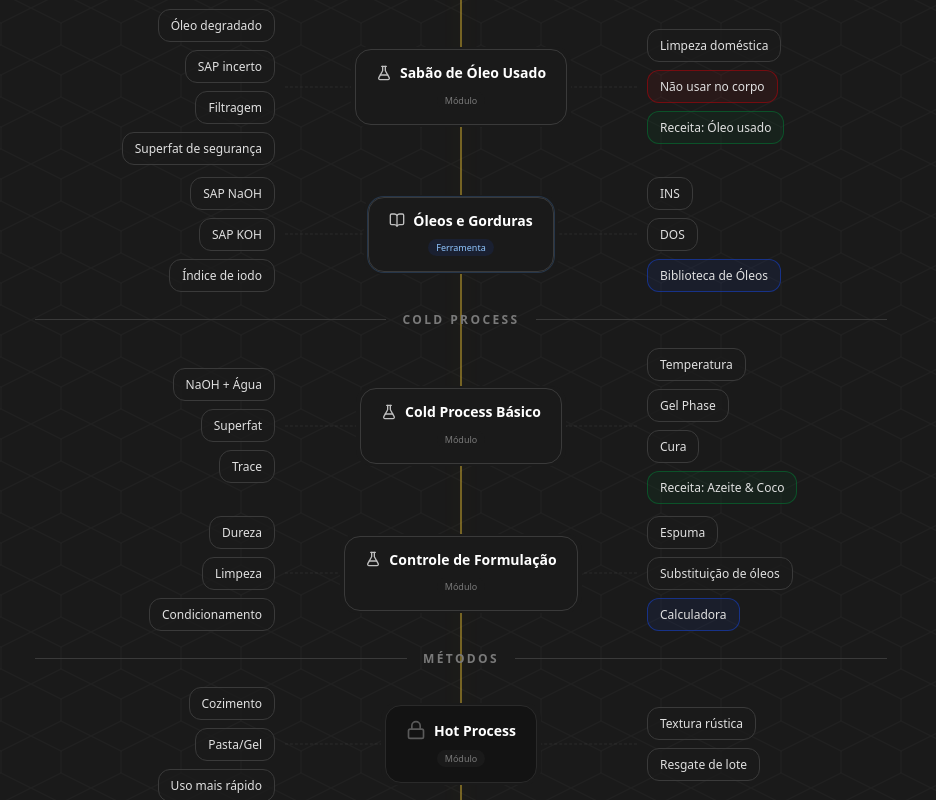
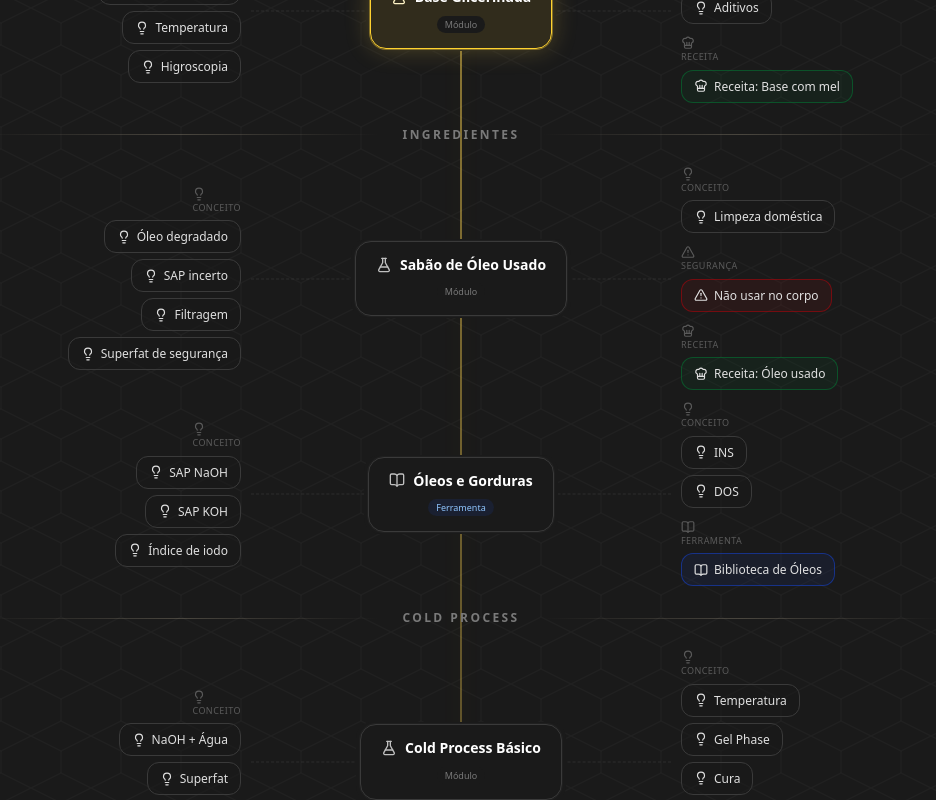
Before and after one commit to PedroAkaki/moonrock-saboaria, a Next.js app: page /roadmap in a window 1280 px wide. Shown: the part 720-1520 px from the top of the page, without its empty margins (179-1115 px from the left). Built offline with nearby package versions, Linux system fonts and the light colour scheme.

Commit message:
feat: v31 — Roadmap visual polish, topic groups, better locked nodes, gradient backbone

```diff
--- a/components/RoadmapMap.tsx
+++ b/components/RoadmapMap.tsx
@@ -2,7 +2,7 @@
 
 import { useEffect, useMemo, useState, Fragment } from "react";
 import Link from "next/link";
-import { Check, Lock, Play, ArrowRight, ShieldCheck, FlaskConical, BookOpen, Sparkles } from "lucide-react";
+import { Check, Lock, Play, ArrowRight, ShieldCheck, FlaskConical, BookOpen, Sparkles, ChefHat, AlertTriangle, Lightbulb, Gavel } from "lucide-react";
 import { roadmapNodes, RoadmapNode, RoadmapTopic } from "@/data/roadmap-nodes";
 import learningModules from "@/data/learning-modules.json";
 import { getProgress } from "@/lib/progress";
@@ -51,37 +51,29 @@ function typeBadge(type: string): { label: string; className: string } {
   }
 }
 
-function centerBorderByType(type: string, status: RoadmapStatus): string {
-  const base = statusClasses(status);
-  switch (type) {
-    case "foundation": return `${base} ring-1 ring-amber-300/30`;
-    case "tool": return `${base} ring-1 ring-blue-400/20`;
-    case "milestone": return `${base} ring-1 ring-purple-400/20`;
-    default: return base;
-  }
-}
-
 function statusClasses(status: RoadmapStatus): string {
   switch (status) {
     case "completed": return "border-green-500/50 bg-green-900/10 text-green-200 ring-1 ring-green-500/30";
     case "current": return "border-amber-300 bg-amber-300/10 text-amber-100 shadow-[0_0_24px_rgba(252,211,77,0.25)] ring-1 ring-amber-300/40";
-    case "in-progress": return "border-purple-500/60 bg-purple-900/20 text-purple-100";
-    case "locked": return "border-moon-700 bg-moon-900/50 text-moon-500";
-    default: return "border-moon-600 bg-moon-800/70 text-moon-200";
+    case "in-progress": return "border-purple-500/60 bg-purple-900/20 text-purple-100 ring-1 ring-purple-500/20";
+    case "locked": return "border-moon-700 bg-moon-900/50 text-moon-500 ring-0";
+    default: return "border-moon-600 bg-moon-800/70 text-moon-200 ring-1 ring-moon-500/10";
   }
 }
 
-const TOPIC_TYPE_COLORS: Record<string, string> = {
-  safety: "border-red-700/50 bg-red-900/15",
-  tool: "border-blue-700/50 bg-blue-900/15",
-  recipe: "border-green-700/50 bg-green-900/15",
-  checklist: "border-purple-700/50 bg-purple-900/15",
+const TOPIC_CLUSTER: Record<string, { icon: React.ReactNode; label: string; wrapper: string }> = {
+  concept: { icon: <Lightbulb className="h-3.5 w-3.5" />, label: "Conceito", wrapper: "border-moon-600 bg-moon-800/60" },
+  safety: { icon: <AlertTriangle className="h-3.5 w-3.5" />, label: "Segurança", wrapper: "border-red-700/50 bg-red-900/15" },
+  tool: { icon: <BookOpen className="h-3.5 w-3.5" />, label: "Ferramenta", wrapper: "border-blue-700/50 bg-blue-900/15" },
+  recipe: { icon: <ChefHat className="h-3.5 w-3.5" />, label: "Receita", wrapper: "border-green-700/50 bg-green-900/15" },
+  checklist: { icon: <Gavel className="h-3.5 w-3.5" />, label: "Checklist", wrapper: "border-purple-700/50 bg-purple-900/15" },
 };
 
 function TopicPill({ topic }: { topic: RoadmapTopic }) {
-  const color = TOPIC_TYPE_COLORS[topic.type] ?? "border-moon-600 bg-moon-800/70";
+  const cluster = TOPIC_CLUSTER[topic.type] ?? TOPIC_CLUSTER.concept;
   const content = (
-    <div className={`flex items-center gap-1.5 rounded-xl border px-3 py-2 text-xs leading-tight transition-colors ${color} ${topic.href ? "hover:brightness-125 cursor-pointer" : ""}`}>
+    <div className={`flex items-center gap-1.5 rounded-xl border px-3 py-2 text-xs leading-tight transition-colors ${cluster.wrapper} ${topic.href ? "hover:brightness-125 cursor-pointer" : ""}`}>
+      {cluster.icon}
       <span>{topic.title}</span>
       {topic.importance === "secondary" && <span className="text-[9px] text-moon-500">(extra)</span>}
     </div>
@@ -90,18 +82,52 @@ function TopicPill({ topic }: { topic: RoadmapTopic }) {
   return <div>{content}</div>;
 }
 
+function TopicGroup({ topics, position }: { topics: RoadmapTopic[]; position: "left" | "right" }) {
+  const groups: Record<string, RoadmapTopic[]> = {};
+  for (const t of topics) {
+    if (!groups[t.type]) groups[t.type] = [];
+    groups[t.type].push(t);
+  }
+  const order = ["concept", "safety", "tool", "recipe", "checklist"];
+  return (
+    <div className={`flex flex-col gap-3 ${position === "left" ? "items-end" : "items-start"}`}>
+      {order.map((type) => {
+        const items = groups[type];
+        if (!items?.length) return null;
+        const cluster = TOPIC_CLUSTER[type] ?? TOPIC_CLUSTER.concept;
+        return (
+          <div key={type} className={`flex flex-col gap-1.5 ${position === "left" ? "items-end" : "items-start"}`}>
+            <span className={`text-[9px] font-medium uppercase tracking-wider text-moon-500 ${position === "left" ? "text-right" : "text-left"}`}>
+              {cluster.icon} {cluster.label}
+            </span>
+            {items.map((topic) => (
+              <TopicPill key={topic.id} topic={topic} />
+            ))}
+          </div>
+        );
+      })}
+    </div>
+  );
+}
+
 function CenterNode({ node, status }: { node: RoadmapNode; status: RoadmapStatus }) {
   const badge = typeBadge(node.type);
+  const isLocked = status === "locked";
   const content = (
-    <div className={`rounded-2xl border px-5 py-3.5 text-center transition-all ${centerBorderByType(node.type, status)}`}>
+    <div className={`rounded-2xl border px-5 py-3.5 text-center transition-all relative ${statusClasses(status)} ${isLocked ? "opacity-70" : ""}`}>
+      {isLocked && (
+        <div className="absolute -top-2.5 -right-2.5 flex items-center gap-1 rounded-full bg-moon-700 border border-moon-600 px-2 py-0.5 text-[9px] font-medium text-moon-400 shadow-sm">
+          <Lock className="h-3 w-3" /> Em breve
+        </div>
+      )}
       <div className="flex items-center justify-center gap-2 mb-1">
-        {status === "completed" ? <Check className="h-5 w-5 text-green-300" /> : status === "locked" ? <Lock className="h-5 w-5 text-moon-500" /> : typeIcon(node.type)}
-        <span className="text-sm font-bold leading-tight text-white">{node.title}</span>
+        {status === "completed" ? <Check className="h-5 w-5 text-green-300" /> : isLocked ? <Lock className="h-5 w-5 text-moon-600" /> : typeIcon(node.type)}
+        <span className={`text-sm font-bold leading-tight ${isLocked ? "text-moon-500" : "text-white"}`}>{node.title}</span>
       </div>
       <span className={`text-[9px] font-medium px-2 py-0.5 rounded-full ${badge.className}`}>{badge.label}</span>
     </div>
   );
-  if (node.href && status !== "locked") return <Link href={node.href} className="block hover:-translate-y-0.5 transition-transform">{content}</Link>;
+  if (node.href && !isLocked) return <Link href={node.href} className="block hover:-translate-y-0.5 transition-transform">{content}</Link>;
   return content;
 }
 
@@ -126,11 +152,11 @@ export default function RoadmapMap() {
 
   return (
     <div className="w-full overflow-x-auto pb-8">
-      <div className="relative mx-auto min-w-[800px] max-w-[900px] px-6 py-4">
-        {/* CTA */}
+      <div className="relative mx-auto min-w-[880px] max-w-[1024px] px-8 py-4">
+        {/* Continue CTA */}
         {continueAction && continueAction.slug !== "aprendizado" && (
           <Link href={continueAction.href}
-            className="group mb-5 flex items-center gap-3 rounded-xl border border-amber-300/40 bg-amber-300/10 px-4 py-3 hover:bg-amber-300/20 transition-colors">
+            className="group mb-6 flex items-center gap-3 rounded-xl border border-amber-300/40 bg-amber-300/10 px-4 py-3 hover:bg-amber-300/20 transition-colors">
             <div className="flex h-10 w-10 items-center justify-center rounded-full bg-amber-300/20">
               <Play className="h-5 w-5 text-amber-200 ml-0.5" />
             </div>
@@ -142,54 +168,68 @@ export default function RoadmapMap() {
           </Link>
         )}
 
-        {/* Mini header */}
-        <div className="text-center mb-5">
+        {/* Section header */}
+        <div className="text-center mb-6">
           <span className="text-xs font-bold uppercase tracking-[0.3em] text-amber-300/70">Trilha Principal</span>
         </div>
 
-        {/* Continuous backbone — behind everything */}
-        <div className="absolute left-1/2 top-20 bottom-28 w-0.5 -translate-x-1/2 rounded-full bg-amber-300/40 shadow-[0_0_20px_rgba(252,211,77,0.15)]" />
+        {/* Vertical backbone with gradient fade */}
+        <div className="absolute left-1/2 top-24 bottom-32 w-0.5 -translate-x-1/2 rounded-full"
+          style={{
+            background: "linear-gradient(to bottom, rgba(252,211,77,0.6), rgba(252,211,77,0.3), rgba(252,211,77,0.1))",
+            boxShadow: "0 0 20px rgba(252,211,77,0.15)",
+          }}
+        />
 
         {roadmapNodes.map((node, idx) => {
           const status = getSlugStatus(node, progress, modules);
           const showSection = node.section && node.section !== lastSection;
           if (node.section) lastSection = node.section;
+          const isLocked = status === "locked";
 
           return (
             <Fragment key={node.id}>
-              {/* Section label */}
+              {/* Section divider */}
               {showSection && (
-                <div className="relative z-10 flex items-center gap-4 my-5">
-                  <div className="flex-1 h-px bg-moon-600" />
-                  <span className="text-xs font-bold uppercase tracking-[0.2em] text-moon-400 shrink-0">{node.section}</span>
-                  <div className="flex-1 h-px bg-moon-600" />
+                <div className="relative z-10 flex items-center gap-4 my-6">
+                  <div className="flex-1 h-px" style={{
+                    background: "linear-gradient(to right, transparent, rgba(120,113,98,0.5), transparent)",
+                  }} />
+                  <span className="text-xs font-bold uppercase tracking-[0.2em] text-moon-400 shrink-0 px-2">{node.section}</span>
+                  <div className="flex-1 h-px" style={{
+                    background: "linear-gradient(to right, transparent, rgba(120,113,98,0.5), transparent)",
+                  }} />
                 </div>
               )}
 
-              {/* Row with dashed connectors */}
-              <div className="relative grid grid-cols-[240px_1fr_240px] gap-6 items-center my-3">
-                {/* Dashed horizontal connector behind everything */}
-                <div className="absolute left-[250px] right-[250px] top-1/2 border-t border-dashed border-moon-500/25 -translate-y-1/2 z-0" />
+              {/* Row */}
+              <div className={`relative grid grid-cols-[260px_1fr_260px] gap-6 items-center my-3 ${isLocked ? "opacity-60" : ""}`}>
+                {/* Horizontal dashed connector */}
+                <div className="absolute left-[270px] right-[270px] top-1/2 border-t border-dashed border-moon-500/30 -translate-y-1/2 z-0" />
 
-                {/* Left topics */}
-                <div className="relative z-10 flex flex-col items-end gap-2">
-                  {node.leftTopics?.map((topic) => (
-                    <TopicPill key={topic.id} topic={topic} />
-                  ))}
+                {/* Left side topics */}
+                <div className="relative z-10">
+                  {node.leftTopics && node.leftTopics.length > 0 && (
+                    <TopicGroup topics={node.leftTopics} position="left" />
+                  )}
                 </div>
 
-                {/* Center node — masked from backbone */}
+                {/* Center node */}
                 <div className="relative z-10 flex flex-col items-center">
-                  <div className="bg-moon-800 rounded-2xl px-1 py-0.5">
+                  {isLocked ? (
                     <CenterNode node={node} status={status} />
-                  </div>
+                  ) : (
+                    <div className="bg-moon-800 rounded-2xl px-1 py-0.5">
+                      <CenterNode node={node} status={status} />
+                    </div>
+                  )}
                 </div>
 
-                {/* Right topics */}
-                <div className="relative z-10 flex flex-col items-start gap-2">
-                  {node.rightTopics?.map((topic) => (
-                    <TopicPill key={topic.id} topic={topic} />
-                  ))}
+                {/* Right side topics */}
+                <div className="relative z-10">
+                  {node.rightTopics && node.rightTopics.length > 0 && (
+                    <TopicGroup topics={node.rightTopics} position="right" />
+                  )}
                 </div>
               </div>
             </Fragment>
@@ -197,21 +237,21 @@ export default function RoadmapMap() {
         })}
 
         {/* End cap */}
-        <div className="relative z-10 text-center mt-4">
-          <div className="inline-flex items-center gap-2 rounded-xl border border-moon-700 bg-moon-900/70 px-4 py-2.5 text-xs font-bold uppercase tracking-wider text-moon-500">
-            <Lock className="h-3.5 w-3.5" /> Em breve
+        <div className="relative z-10 text-center mt-6">
+          <div className="inline-flex items-center gap-2 rounded-xl border border-moon-700 bg-moon-900/70 px-5 py-3 text-xs font-bold uppercase tracking-wider text-moon-500">
+            <Lock className="h-3.5 w-3.5" /> Mais módulos em breve
           </div>
         </div>
 
-        {/* Progress */}
+        {/* Progress bar */}
         <div className="relative z-10 mt-8 rounded-2xl border border-moon-700 bg-moon-900/80 p-5">
           <div className="flex items-center justify-between gap-4">
-            <div>
+            <div className="shrink-0">
               <p className="text-3xl font-bold text-white">{progressPercent}%</p>
               <p className="text-xs text-moon-400">{completedCount} de {availableModules.length} módulos</p>
             </div>
-            <div className="h-2.5 flex-1 rounded-full bg-moon-800">
-              <div className="h-2.5 rounded-full bg-purple-400" style={{ width: `${progressPercent}%` }} />
+            <div className="h-2.5 flex-1 rounded-full bg-moon-800 overflow-hidden">
+              <div className="h-2.5 rounded-full bg-gradient-to-r from-purple-500 to-purple-300 transition-all duration-500" style={{ width: `${progressPercent}%` }} />
             </div>
           </div>
         </div>
@@ -222,6 +262,7 @@ export default function RoadmapMap() {
           <span className="inline-flex items-center gap-1.5"><span className="h-3 w-3 rounded-full border-2 border-amber-300" /> Atual</span>
           <span className="inline-flex items-center gap-1.5"><span className="h-3 w-3 rounded-full bg-purple-400" /> Andamento</span>
           <span className="inline-flex items-center gap-1.5"><span className="h-3 w-3 rounded-full border border-moon-500" /> Disponível</span>
+          <span className="inline-flex items-center gap-1.5"><Lock className="h-3 w-3 text-moon-600" /> Em breve</span>
         </div>
       </div>
     </div>
```
